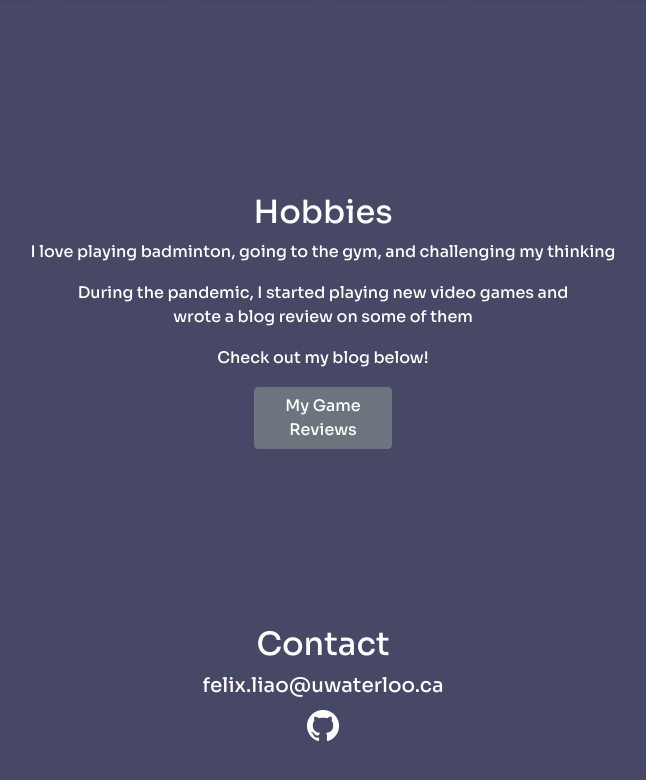
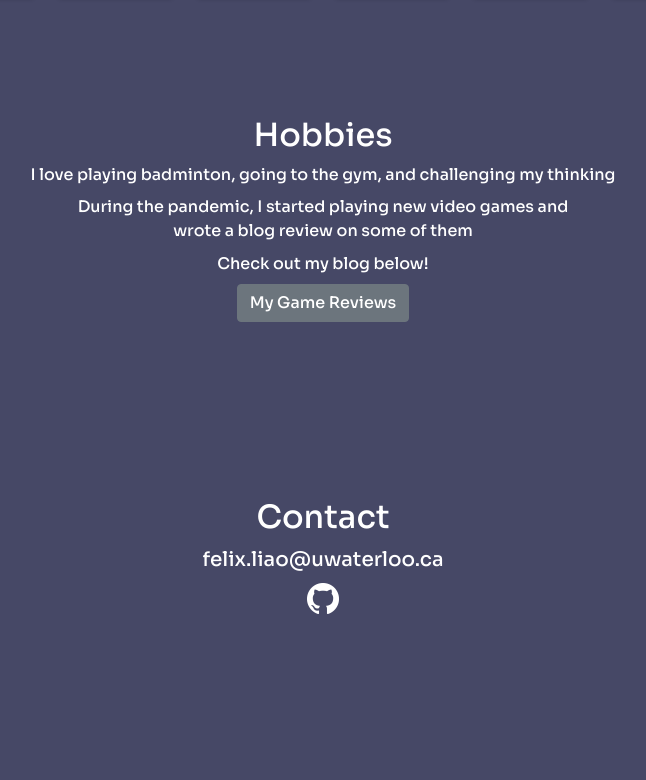
Before and after one commit to LiaoFe/mywebsite, a React (Create React App) app: page / in a window 1280 px wide. Shown: the part 843-1623 px from the top of the page, without its empty margins (317-963 px from the left). After the commit the page ends 1535 px from the top, so only its background shows below. Built offline with nearby package versions, Linux system fonts and the light colour scheme.

Commit message:
pathing changes, scroll to top after routing

```diff
--- a/src/pages/AboutMe.js
+++ b/src/pages/AboutMe.js
@@ -82,17 +82,17 @@ function AboutMe(){
 
                     </Row>
                 </Container>
-                <Stack id="hobbies" style={{margin: "auto"}}>
+                <Container id="hobbies" style={{margin: "auto"}}>
                     <h2>Hobbies</h2>
                     <p id="longer">I love playing badminton, going to the gym, and challenging my thinking</p>
                     <p id="shorter">During the pandemic, I started playing new video games and wrote a blog review on some of them</p>
                     <p>Check out my blog below!</p>
                     <Link to="/blog/" id="blogbutton">
-                        <Button className="btn btn-secondary">
+                        <Button className="btn btn-secondary ">
                             My Game Reviews
                         </Button>
                     </Link>
-                </Stack>
+                </Container>
                 <Stack id="contact">
                         <h2>
                             Contact
--- a/src/pages/about.css
+++ b/src/pages/about.css
@@ -57,6 +57,8 @@ body {
 
 #hobbies {
     max-width: 1000px;
+    padding-top: 0%;
+    text-align: center;
 }
 
 
@@ -66,7 +68,7 @@ body {
 
 #shorter {
     max-width: 500px;
-    align-self: center;
+    margin:auto;
 }
 
 #blogbutton{
```
